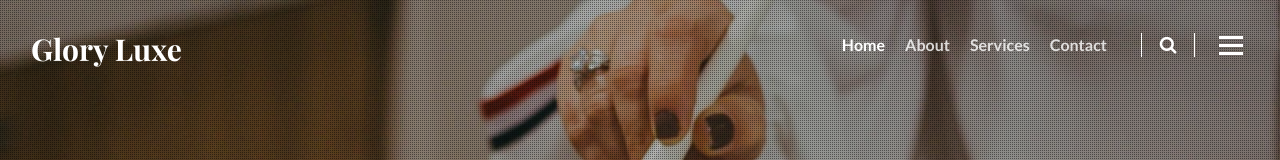
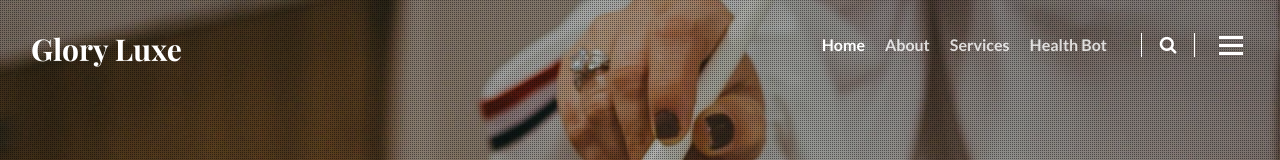
Before and after one commit to 6301737308/project18, a plain HTML site: page index.html in a window 1280 px wide. Shown: the top 160 px of the page. Drawn offline with nearby package versions, Linux system fonts and the light colour scheme; animation ran at ten frames a second; a web font is replaced by a local one.

Commit message:
Update index.html

```diff
--- a/index.html
+++ b/index.html
@@ -54,7 +54,7 @@ Author URL: http://w3layouts.com
 						</li>
 
 						<li class="nav-item">
-							<a class="nav-link" href="contact.html">Contact</a>
+							<a class="nav-link" href="health bot.html">health bot </a>
 						</li>
 					</ul>
 					<!--/search-right-->
```
